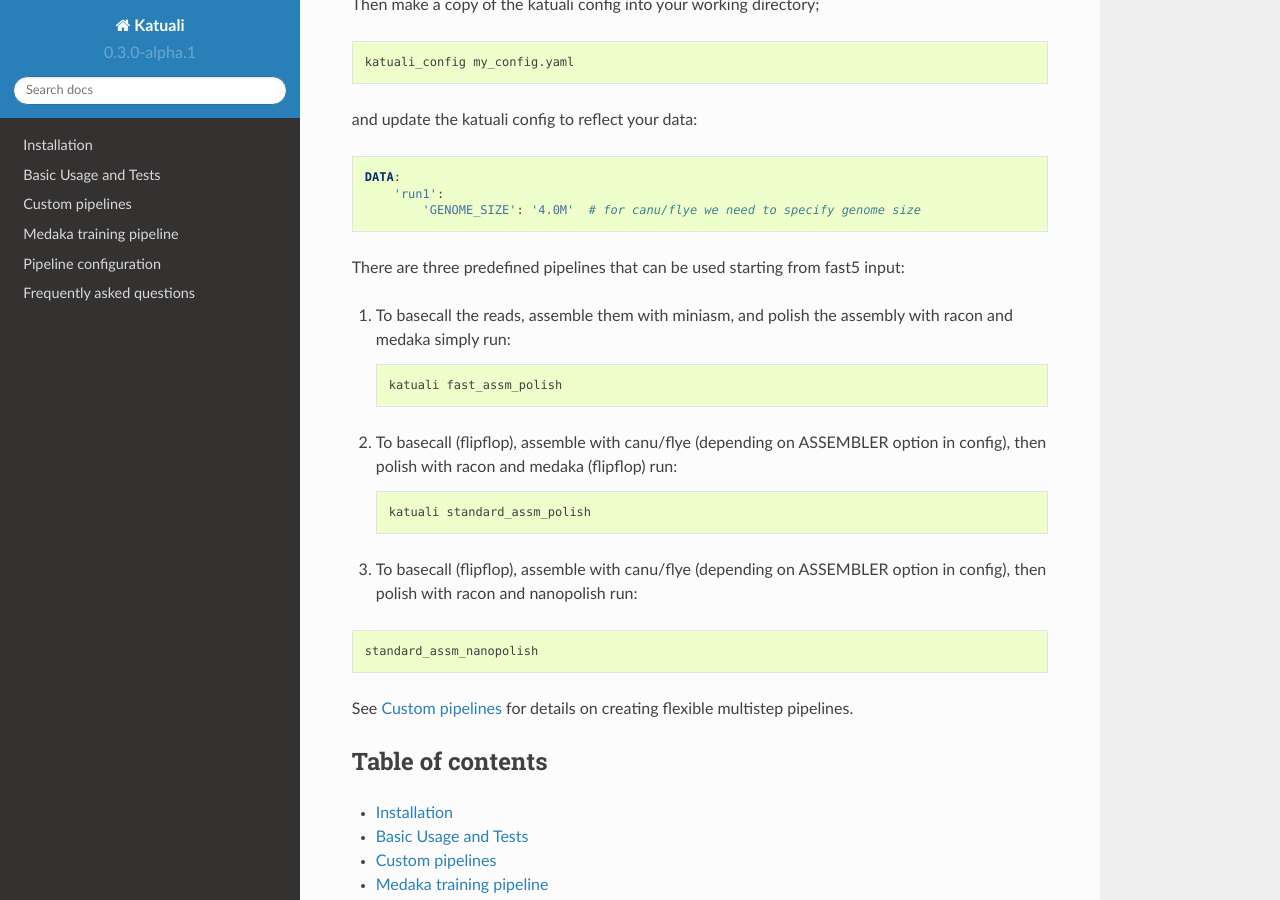
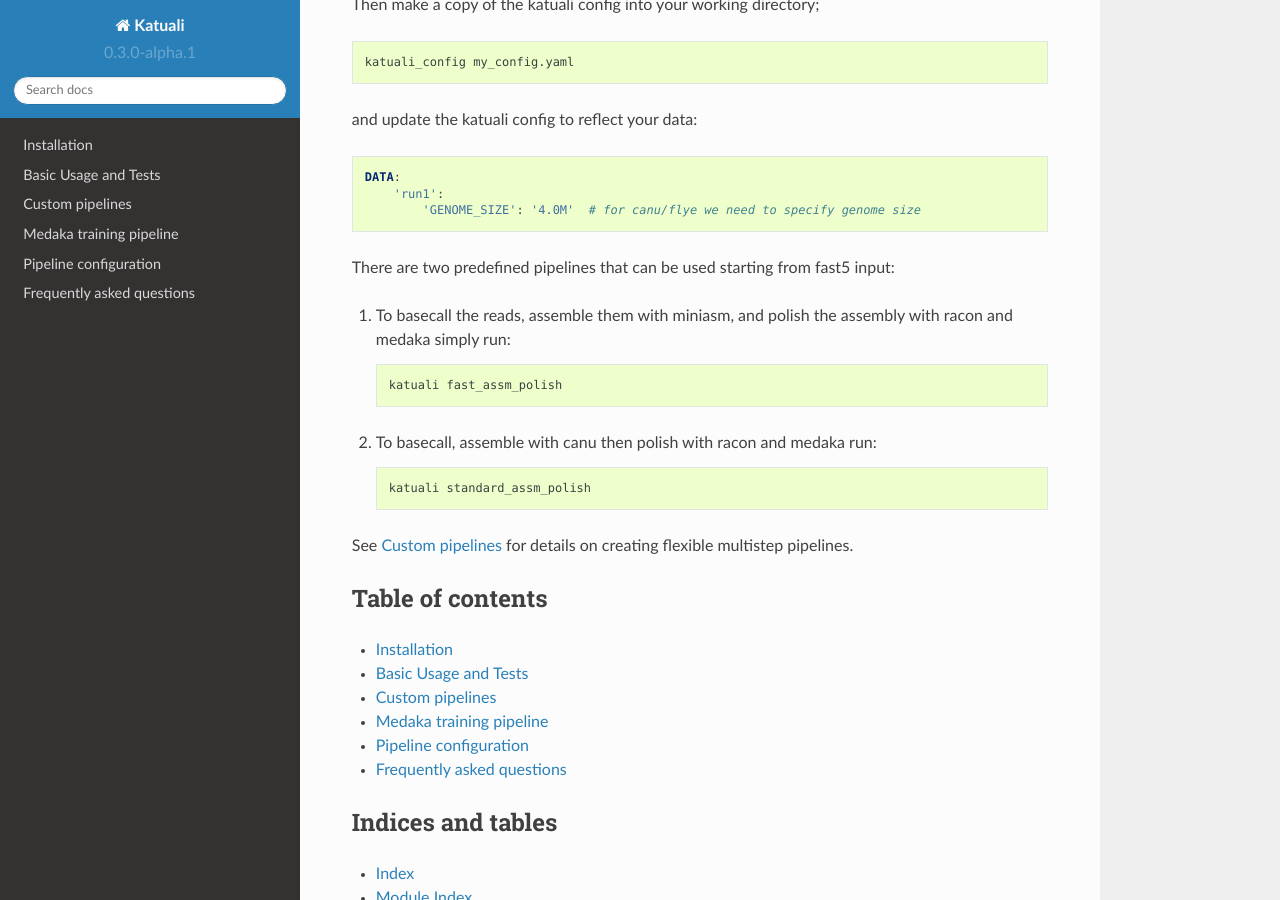
Before and after one commit to nanoporetech/katuali, a Sphinx documentation site: the page built from docs/index.rst, in a window 1280 px wide and 900 px high, scrolled down 1073 px. Built offline with Sphinx 7.4.7 and the Read the Docs theme 2.0.0, drawn with Linux system fonts in a browser that asks for light colours.

Commit message:
minor edits

```diff
--- a/docs/index.rst
+++ b/docs/index.rst
@@ -62,7 +62,7 @@ and update the katuali config to reflect your data:
         'run1':
             'GENOME_SIZE': '4.0M'  # for canu/flye we need to specify genome size
 
-There are three predefined pipelines that can be used starting from fast5 input:
+There are two predefined pipelines that can be used starting from fast5 input:
 
 1. To basecall the reads, assemble them with miniasm, and polish the assembly with
    racon and medaka simply run:
@@ -72,18 +72,11 @@ There are three predefined pipelines that can be used starting from fast5 input:
        katuali fast_assm_polish
 
 
-2. To basecall (flipflop), assemble with canu/flye (depending on ASSEMBLER option in config), then polish with racon and medaka (flipflop) run:
+2. To basecall, assemble with canu then polish with racon and medaka run:
 
    .. code-block:: bash
 
        katuali standard_assm_polish
-
-
-3. To basecall (flipflop), assemble with canu/flye (depending on ASSEMBLER option in config), then polish with racon and nanopolish run:
-
-.. code-block:: bash
-
-    standard_assm_nanopolish
 
 
 See :ref:`introduction` for details on creating flexible multistep pipelines.
```
Also changed, not shown: README.md (+1 -5 lines), docs/installation.rst (+4 -3 lines), 1 other file.
